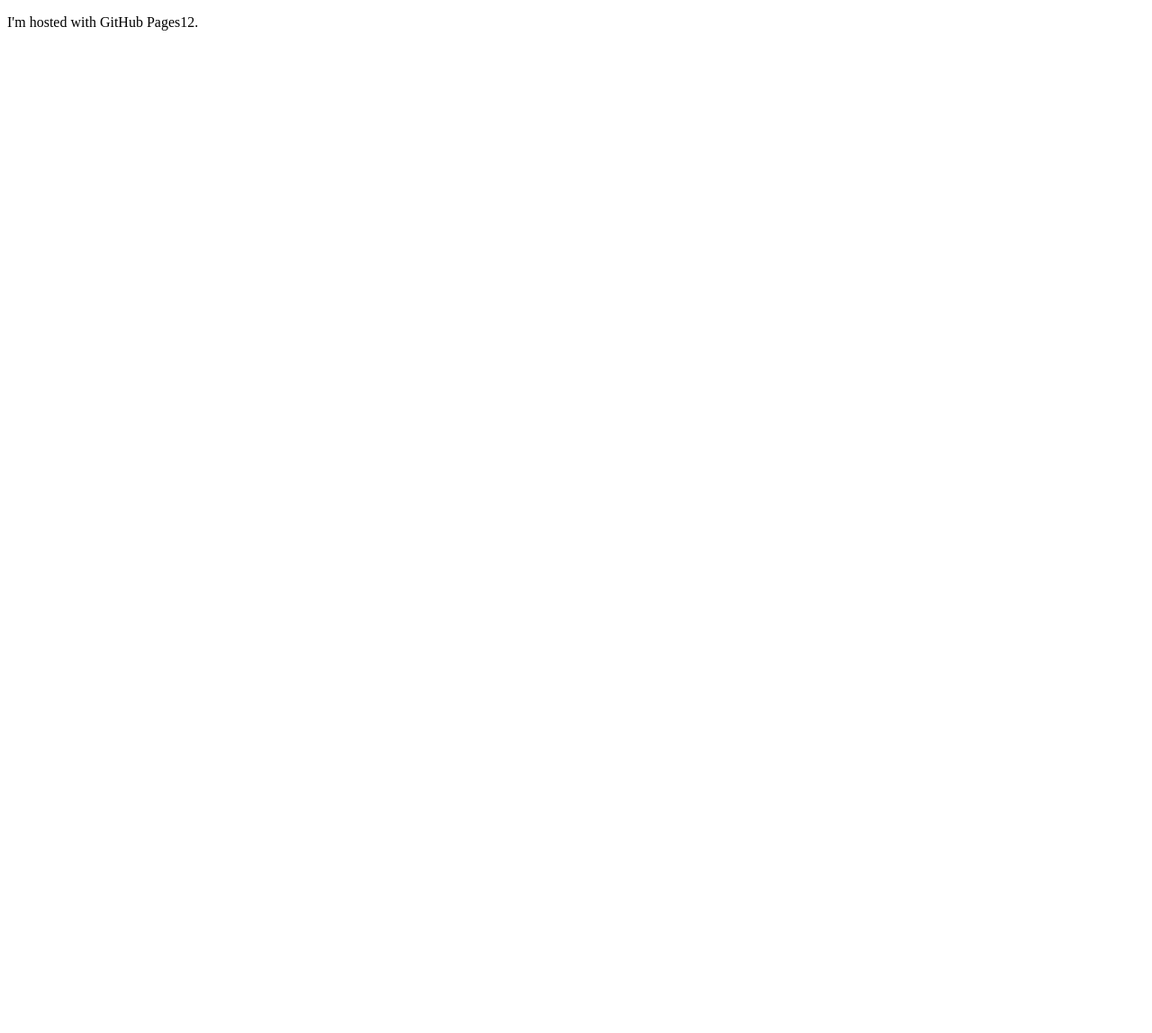
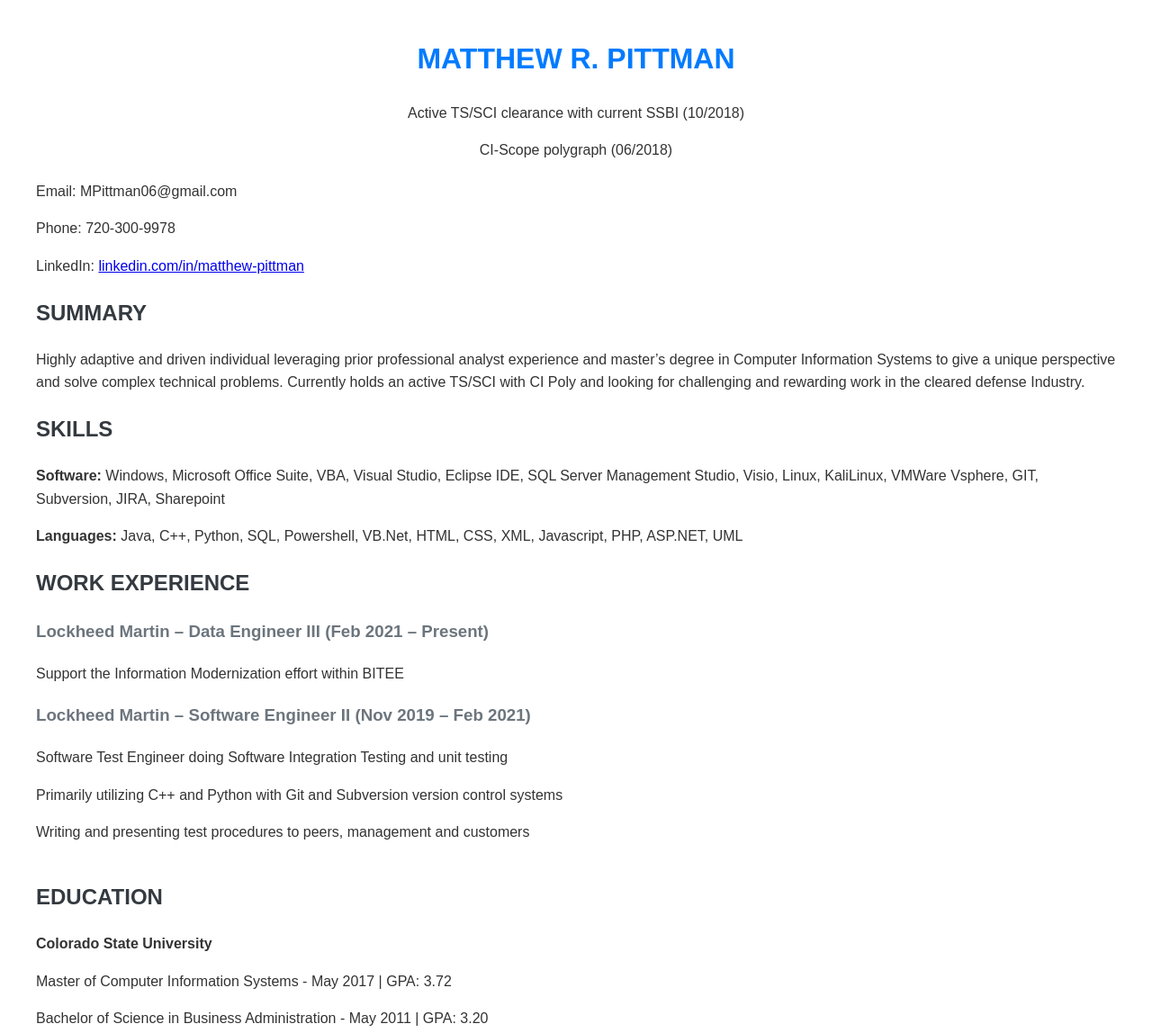
Before and after one commit to mtpiz/mtpiz.github.io, a plain HTML site: page index.html in a window 1280 px wide. Shown: the top 1148 px of the page at 90% size. Before the commit the page ends 800 px from the top, so only its background shows below. Drawn offline with Linux system fonts and the light colour scheme.

Commit message:
Update index.html
resume

```diff
--- a/index.html
+++ b/index.html
@@ -1,8 +1,118 @@
 <!DOCTYPE html>
-<html>
+<html lang="en">
+<head>
+    <meta charset="UTF-8">
+    <meta name="viewport" content="width=device-width, initial-scale=1.0">
+    <title>Matthew R. Pittman - Resume</title>
+    <style>
+        body {
+            font-family: 'Arial', sans-serif;
+            margin: 40px;
+            line-height: 1.6;
+            color: #333;
+        }
+
+        header {
+            text-align: center;
+            margin-bottom: 20px;
+        }
+
+        h1 {
+            color: #007BFF;
+        }
+
+        h2 {
+            color: #343A40;
+        }
+
+        h3 {
+            color: #6C757D;
+        }
+
+        .contact-info {
+            margin-bottom: 20px;
+        }
+
+        .skills {
+            margin-bottom: 20px;
+        }
+
+        .work-experience,
+        .education,
+        .industry-experience {
+            margin-bottom: 40px;
+        }
+
+        footer {
+            text-align: center;
+            margin-top: 40px;
+            color: #6C757D;
+        }
+    </style>
+</head>
 <body>
+    <header>
+        <h1>MATTHEW R. PITTMAN</h1>
+        <p>Active TS/SCI clearance with current SSBI (10/2018)</p>
+        <p>CI-Scope polygraph (06/2018)</p>
+    </header>
 
-<p>I'm hosted with GitHub Pages12.</p>
+    <div class="contact-info">
+        <p>Email: MPittman06@gmail.com</p>
+        <p>Phone: 720-300-9978</p>
+        <p>LinkedIn: <a href="www.linkedin.com/in/matthew-pittman" target="_blank">linkedin.com/in/matthew-pittman</a></p>
+    </div>
 
+    <section class="summary">
+        <h2>SUMMARY</h2>
+        <p>Highly adaptive and driven individual leveraging prior professional analyst experience and master’s degree in Computer Information Systems to give a unique perspective and solve complex technical problems. Currently holds an active TS/SCI with CI Poly and looking for challenging and rewarding work in the cleared defense Industry.</p>
+    </section>
+
+    <section class="skills">
+        <h2>SKILLS</h2>
+        <p><strong>Software:</strong> Windows, Microsoft Office Suite, VBA, Visual Studio, Eclipse IDE, SQL Server Management Studio, Visio, Linux, KaliLinux, VMWare Vsphere, GIT, Subversion, JIRA, Sharepoint</p>
+        <p><strong>Languages:</strong> Java, C++, Python, SQL, Powershell, VB.Net, HTML, CSS, XML, Javascript, PHP, ASP.NET, UML</p>
+    </section>
+
+    <section class="work-experience">
+        <h2>WORK EXPERIENCE</h2>
+
+        <h3>Lockheed Martin – Data Engineer III (Feb 2021 – Present)</h3>
+        <p>Support the Information Modernization effort within BITEE</p>
+
+        <h3>Lockheed Martin – Software Engineer II (Nov 2019 – Feb 2021)</h3>
+        <p>Software Test Engineer doing Software Integration Testing and unit testing</p>
+        <p>Primarily utilizing C++ and Python with Git and Subversion version control systems</p>
+        <p>Writing and presenting test procedures to peers, management and customers</p>
+
+        <!-- Add other work experience entries as needed -->
+
+    </section>
+
+    <section class="education">
+        <h2>EDUCATION</h2>
+        <p><strong>Colorado State University</strong></p>
+        <p>Master of Computer Information Systems - May 2017 | GPA: 3.72</p>
+        <p>Bachelor of Science in Business Administration - May 2011 | GPA: 3.20</p>
+    </section>
+
+    <section class="industry-experience">
+        <h2>FORMER FINANCIAL INDUSTRY EXPERIENCE</h2>
+
+        <h3>Great West Financial – Valuation Analyst, Senior Valuation Analyst (Aug 2013 – Feb 2018)</h3>
+        <p>Back end financial support - Big Data, SQL, ETL using Access/SQL Server Management Studio</p>
+        <p>Led several multi-department automation projects leveraging Python, VBA, Batch and SQL</p>
+
+        <h3>ALPS Fund Services - Fund Accountant, Senior Fund Accountant (May 2011 – Aug 2013)</h3>
+        <p>Mutual fund accounting dealing with complex financial derivatives</p>
+        <p>Started automation efforts to increase team efficiency and data accuracy primarily using VBA</p>
+
+        <!-- Add other industry experience entries as needed -->
+
+    </section>
+
+    <footer>
+        <p>&copy; 2023 Matthew R. Pittman. All rights reserved.</p>
+    </footer>
 </body>
 </html>
```
